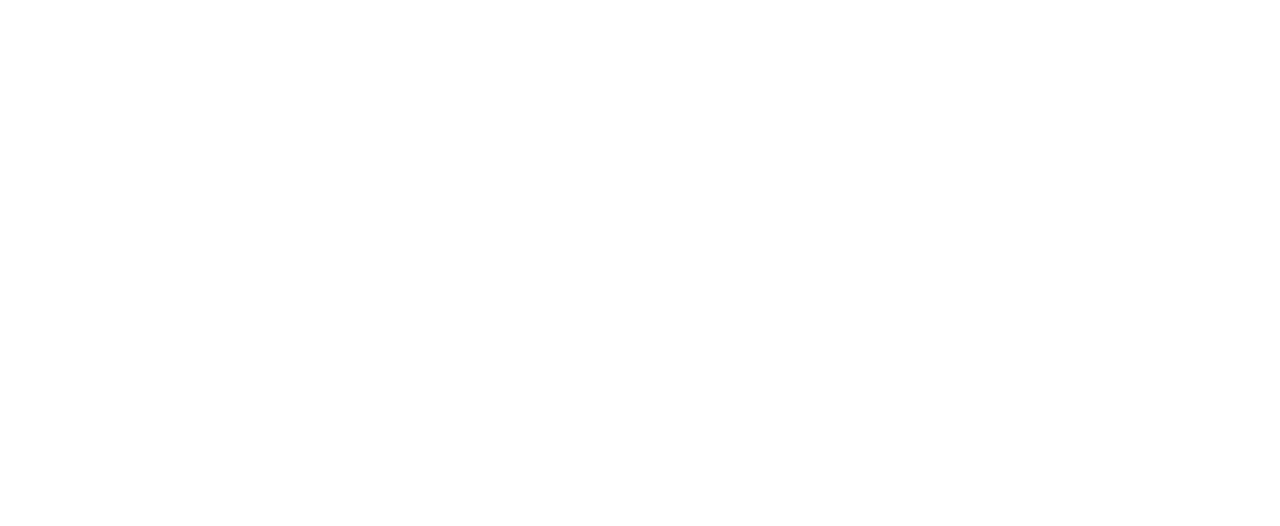
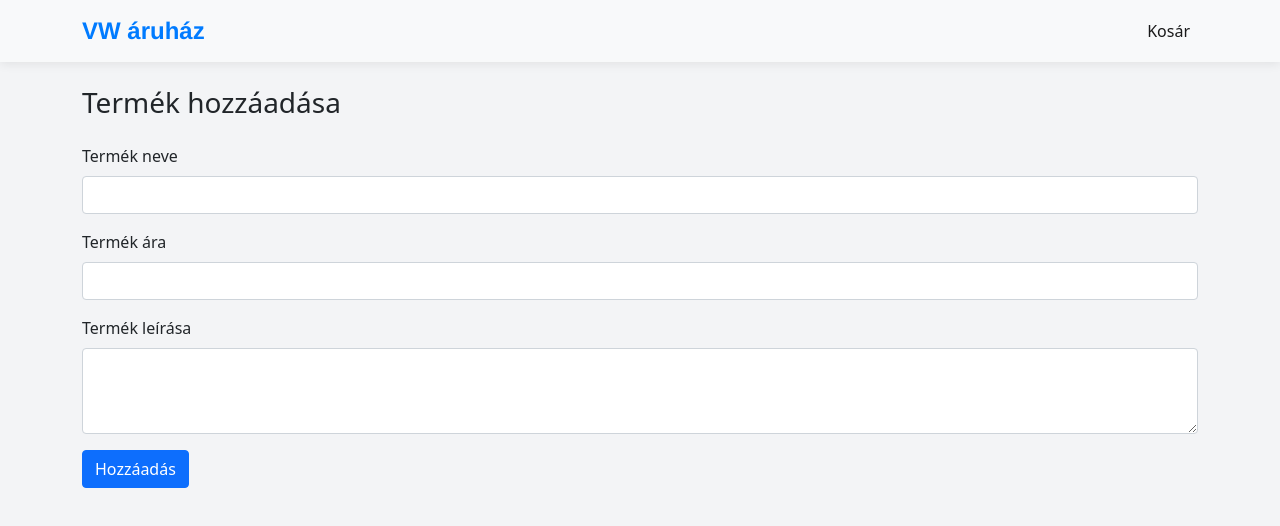
Before and after one commit to Hanna042/Csapatmunka-, a plain HTML site: page hozzaadas.html in a window 1280 px wide. Drawn offline with nearby package versions, Linux system fonts and the light colour scheme.

Commit message:
Hozzadas html es js kesz

```diff
--- a/hozzaadas.html
+++ b/hozzaadas.html
@@ -1,11 +1,51 @@
 <!DOCTYPE html>
-<html lang="en">
+<html lang="hu">
 <head>
     <meta charset="UTF-8">
     <meta name="viewport" content="width=device-width, initial-scale=1.0">
     <title>Termék hozzáadása</title>
+    <link rel="stylesheet" href="https://cdnjs.cloudflare.com/ajax/libs/twitter-bootstrap/5.1.0/css/bootstrap.min.css">
+    <link rel="stylesheet" href="css/style.css">
 </head>
 <body>
+    <header>
+		<nav class="navbar navbar-expand-lg navbar-light bg-light">
+			<div class="container">
+				<a class="navbar-brand" href="index.html" id="boltnev">VW áruház</a>
+				<button class="navbar-toggler" type="button" data-bs-toggle="collapse" data-bs-target="#navbarNav" aria-controls="navbarNav" aria-expanded="false" aria-label="Toggle navigation">
+					<span class="navbar-toggler-icon"></span>
+				</button>
+				<div class="collapse navbar-collapse" id="navbarNav">
+					<ul class="navbar-nav ms-auto">
+						<li class="nav-item">
+							<a class="nav-link active" href="kosar.html" aria-current="page">Kosár</a>
+						</li>
+					</ul>
+				</div>
+			</div>
+		</nav>
+	</header>
 
+    <main class="container py-4">
+        <h1 class="h3 mb-4">Termék hozzáadása</h1>
+        <form id="addProductForm">
+            <div class="mb-3">
+                <label for="productName" class="form-label">Termék neve</label>
+                <input type="text" class="form-control" id="productName" required>
+            </div>
+            <div class="mb-3">
+                <label for="productPrice" class="form-label">Termék ára</label>
+                <input type="number" class="form-control" id="productPrice" required>
+            </div>
+            <div class="mb-3">
+                <label for="productDescription" class="form-label">Termék leírása</label>
+                <textarea class="form-control" id="productDescription" rows="3" required></textarea>
+            </div>
+            <button type="submit" class="btn btn-primary">Hozzáadás</button>
+        </form>
+    </main>
 </body>
+    <script src="js/main.js"></script>
+    <script src="https://cdnjs.cloudflare.com/ajax/libs/popper.js/2.9.2/umd/popper.min.js"></script>
+    <script src="https://cdnjs.cloudflare.com/ajax/libs/twitter-bootstrap/5.1.0/js/bootstrap.min.js"></script>
 </html>
```
Also changed, not shown: index.html (+1 -1 lines), js/hozzaadas.js (added, +19 -0 lines).
